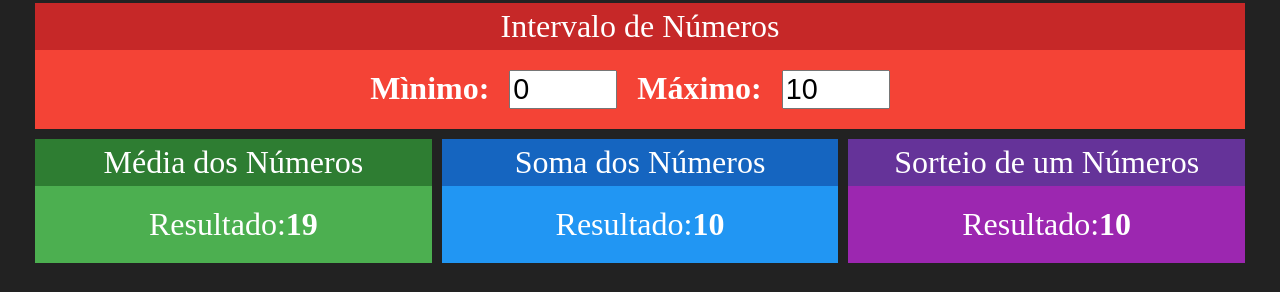
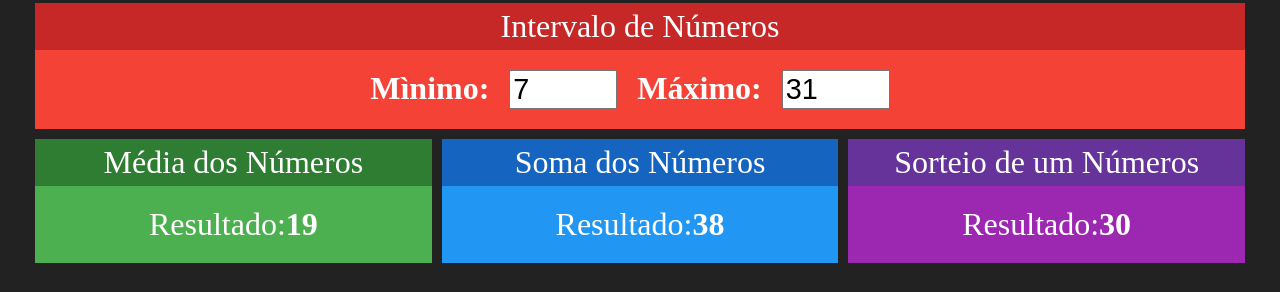
Before and after one commit to brunobandelli/REDUX-REACT, a React (Create React App) app: page / in a window 1280 px wide. Shown: the part 192-484 px from the top of the page. Built offline with nearby package versions, Linux system fonts and the light colour scheme.

Commit message:
CONECTANDO COMPONENTES COM REDUX #02

```diff
--- a/src/components/Intervalo.jsx
+++ b/src/components/Intervalo.jsx
@@ -1,24 +1,35 @@
 import './Intervalo.css'
 import React from 'react'
+import { connect } from 'react-redux'
 
 import Card from './Card'
 
 // eslint-disable-next-line import/no-anonymous-default-export
-export default props => {
-
+function Intervalo(props) {
+    const { min, max } = props
     return (
         <Card title="Intervalo de Números" red>
             <div className="Intervalo">
             <span>
                 <strong>Mìnimo:</strong>
-                <input type="number" value={0} readOnly/>
+                <input type="number" value={min} readOnly/>
             </span>
             <span>
                 <strong>Máximo:</strong>
-                <input type="number" value={10} readOnly/>
+                <input type="number" value={max} readOnly/>
             </span>
             </div>
         </Card>
     )
 
 }
+
+function mapStateToProp(state) {
+    return{
+        min: state.numeros.min,
+        max: state.numeros.max,
+    }
+
+}
+
+export default connect(mapStateToProp)(Intervalo)
--- a/src/components/Soma.jsx
+++ b/src/components/Soma.jsx
@@ -1,19 +1,31 @@
 
 import React from 'react'
+import { connect } from 'react-redux'
 
 import Card from './Card'
 
 // eslint-disable-next-line import/no-anonymous-default-export
-export default props => {
+function Soma(props){
+    const { min, max } = props
     return (
         <Card title="Soma dos Números" blue>
             <div>
                 <span>
                     <span>Resultado:</span>
-                    <strong>{10}</strong>
+                    <strong>{ max + min }</strong>
                 </span>
             </div>
         </Card>
     )
 
 }
+
+function mapStateToProp(state) {
+    return{
+        min: state.numeros.min,
+        max: state.numeros.max,
+    }
+
+}
+
+export default connect(mapStateToProp)(Soma)
--- a/src/components/Sorteio.jsx
+++ b/src/components/Sorteio.jsx
@@ -1,19 +1,32 @@
 
 import React from 'react'
+import { connect } from 'react-redux'
 
 import Card from './Card'
 
 // eslint-disable-next-line import/no-anonymous-default-export
-export default props => {
+function Sorteio(props){
+    const { min, max } = props
+    const aleatorio = parseInt(Math.random() * (max - min)) + min
     return (
         <Card title="Sorteio de um Números" purple>
             <div>
                 <span>
                     <span>Resultado:</span>
-                    <strong>{10}</strong>
+                    <strong>{aleatorio}</strong>
                 </span>
             </div>
         </Card>
     )
 
 }
+
+function mapStateToProp(state) {
+    return{
+        min: state.numeros.min,
+        max: state.numeros.max,
+    }
+
+}
+
+export default connect(mapStateToProp)(Sorteio)
```
